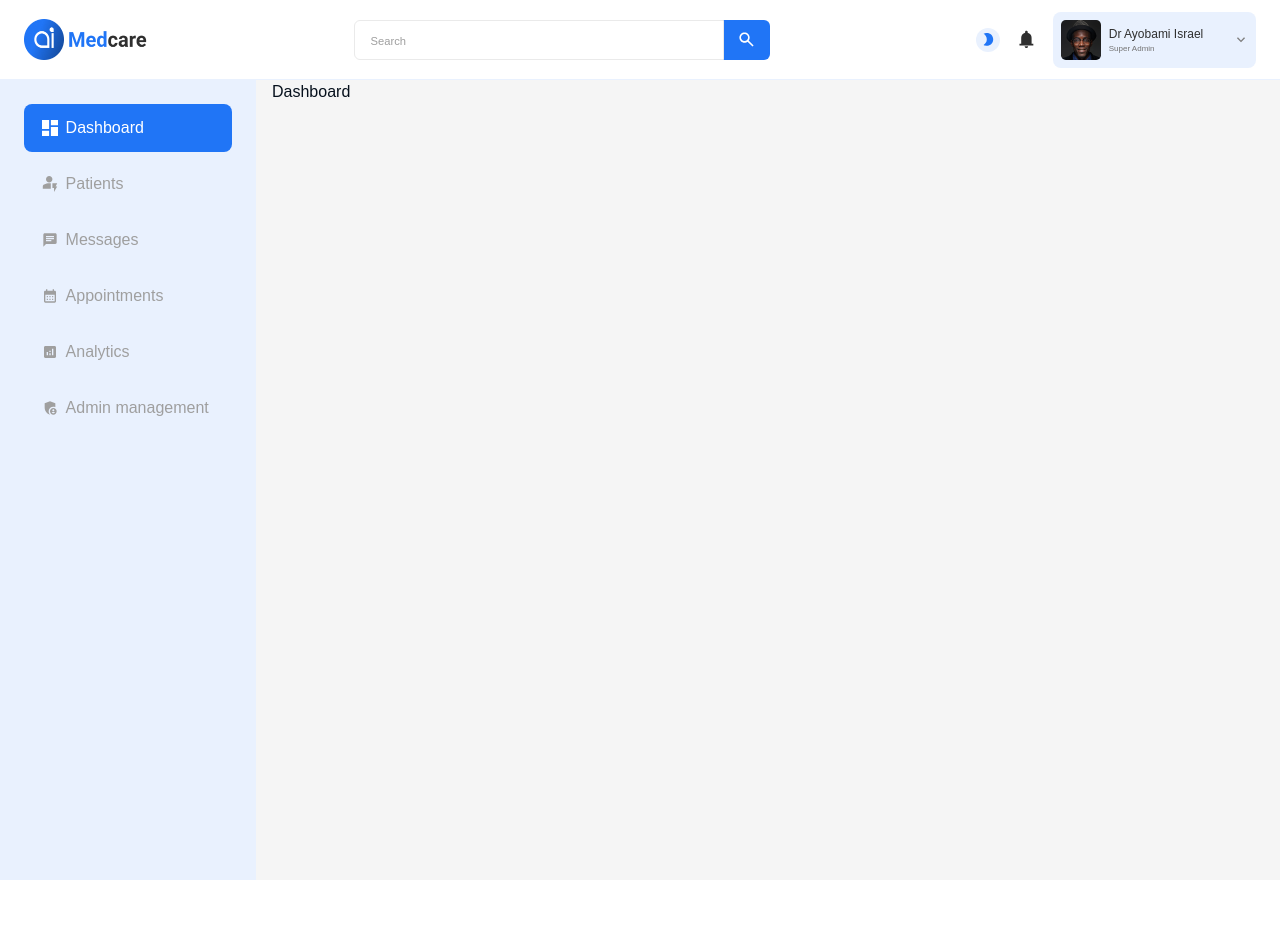
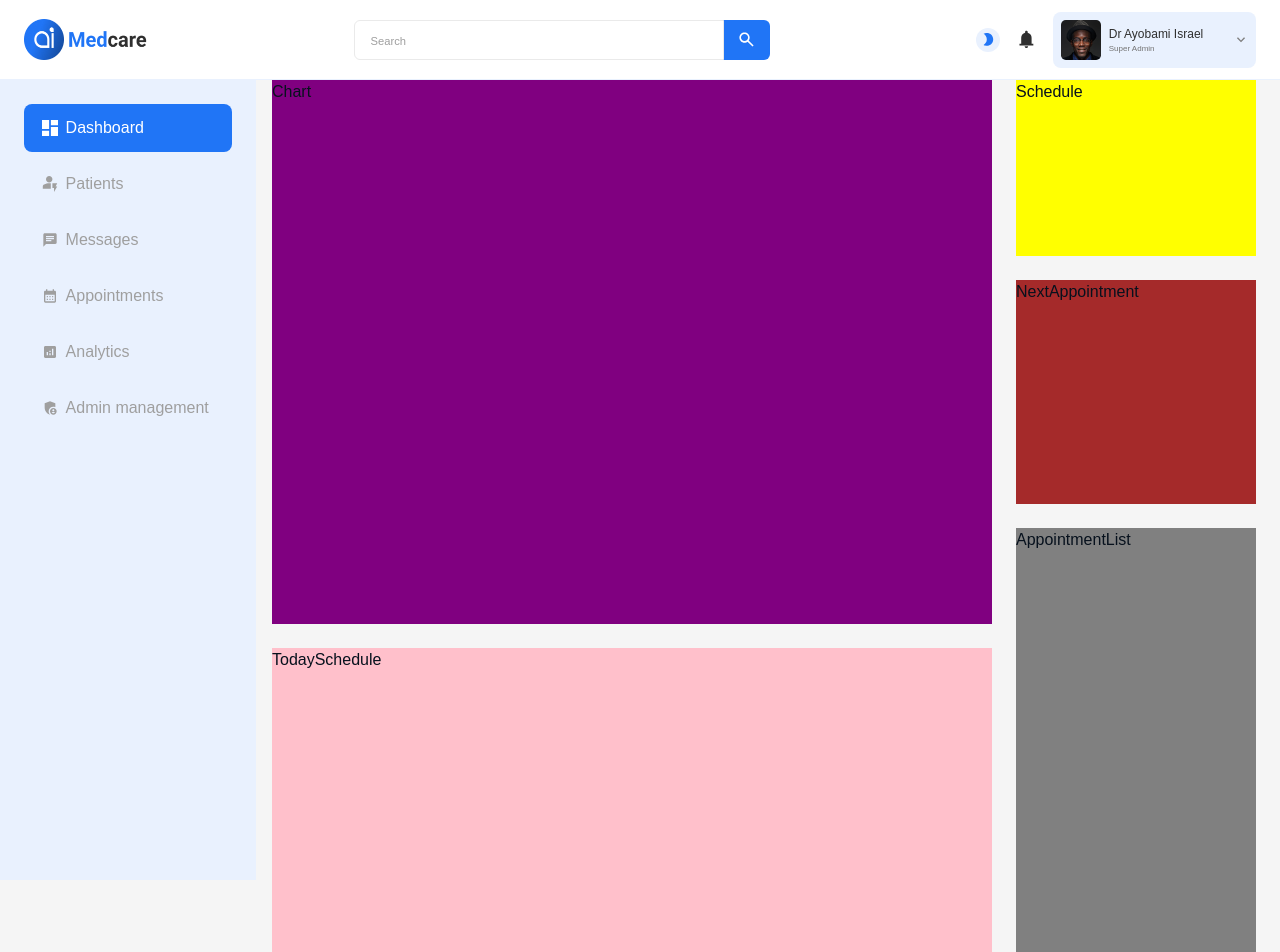
Before and after one commit to ayodeji1167/medcare, a React (Vite) app: page / in a window 1280 px wide. Shown: the top 952 px of the page. Before the commit the page ends 880 px from the top, so only its background shows below. Built offline with nearby package versions, Linux system fonts and the light colour scheme.

Commit message:
designed dashboard skeleton

```diff
--- /dev/null
+++ b/src/features/dashboard/components/dashboard/AppointmentList.tsx
@@ -0,0 +1,10 @@
+import { Box } from '@chakra-ui/react';
+import React from 'react';
+
+export default function AppointmentList() {
+  return (
+    <Box h={'32rem'} bg={'grey'}>
+      AppointmentList
+    </Box>
+  );
+}
--- /dev/null
+++ b/src/features/dashboard/components/dashboard/Chart.tsx
@@ -0,0 +1,10 @@
+import { Box } from '@chakra-ui/react';
+import React from 'react';
+
+export default function Chart() {
+  return (
+    <Box h={'34rem'} bg={'purple'}>
+      Chart
+    </Box>
+  );
+}
--- a/src/features/dashboard/components/dashboard/Dashboard.tsx
+++ b/src/features/dashboard/components/dashboard/Dashboard.tsx
@@ -1,6 +1,25 @@
-import { Box } from '@chakra-ui/react';
+import { Box, Grid, Stack } from '@chakra-ui/react';
 import React from 'react';
+import Chart from './Chart';
+import Schedule from './Schedule';
+import NextAppointment from './NextAppointment';
+import AppointmentList from './AppointmentList';
+import TodaySchedule from './TodaySchedule';
 
 export function Dashboard() {
-  return <Box minHeight={'100vh'}>Dashboard</Box>;
+  return (
+    <Box minHeight={'100vh'}>
+      <Grid templateColumns={'3fr 1fr'} gap="1.5rem">
+        <Stack spacing={'1.5rem'}>
+          <Chart />
+          <TodaySchedule />
+        </Stack>
+        <Stack spacing={'1.5rem'}>
+          <Schedule />
+          <NextAppointment />
+          <AppointmentList />
+        </Stack>
+      </Grid>
+    </Box>
+  );
 }
--- /dev/null
+++ b/src/features/dashboard/components/dashboard/NextAppointment.tsx
@@ -0,0 +1,10 @@
+import { Box } from '@chakra-ui/react';
+import React from 'react';
+
+export default function NextAppointment() {
+  return (
+    <Box bg={'brown'} h={'14rem'}>
+      NextAppointment
+    </Box>
+  );
+}
--- /dev/null
+++ b/src/features/dashboard/components/dashboard/Schedule.tsx
@@ -0,0 +1,10 @@
+import { Box } from '@chakra-ui/react';
+import React from 'react';
+
+export default function Schedule() {
+  return (
+    <Box bg={'yellow'} h={'11rem'}>
+      Schedule
+    </Box>
+  );
+}
--- /dev/null
+++ b/src/features/dashboard/components/dashboard/TodaySchedule.tsx
@@ -0,0 +1,10 @@
+import { Box } from '@chakra-ui/react';
+import React from 'react';
+
+export default function TodaySchedule() {
+  return (
+    <Box bg={'pink'} gridRow={'2/4'} h={'24rem'}>
+      TodaySchedule
+    </Box>
+  );
+}
```
